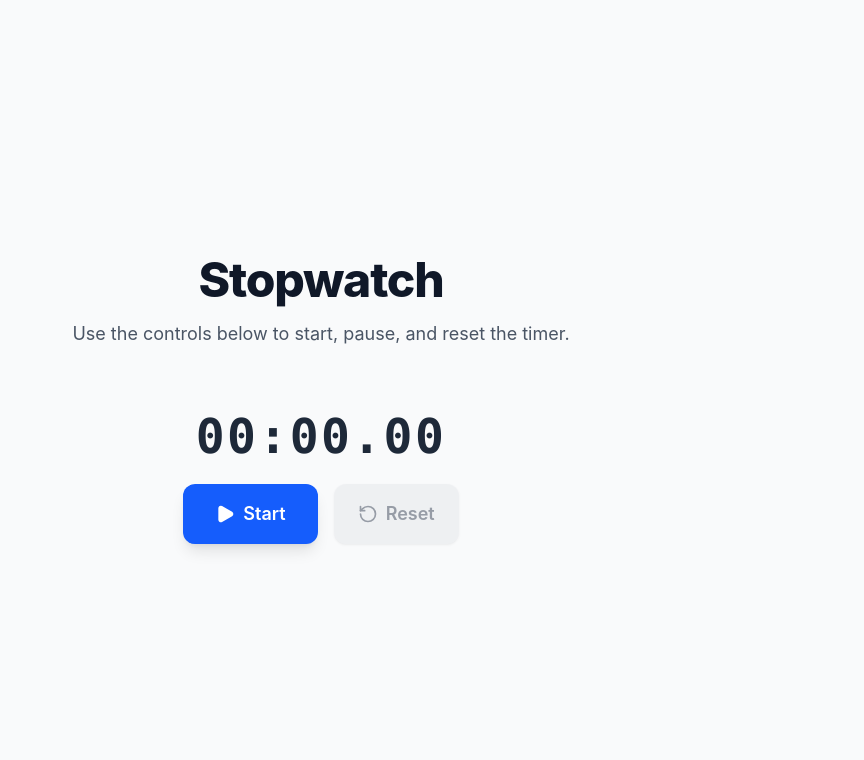
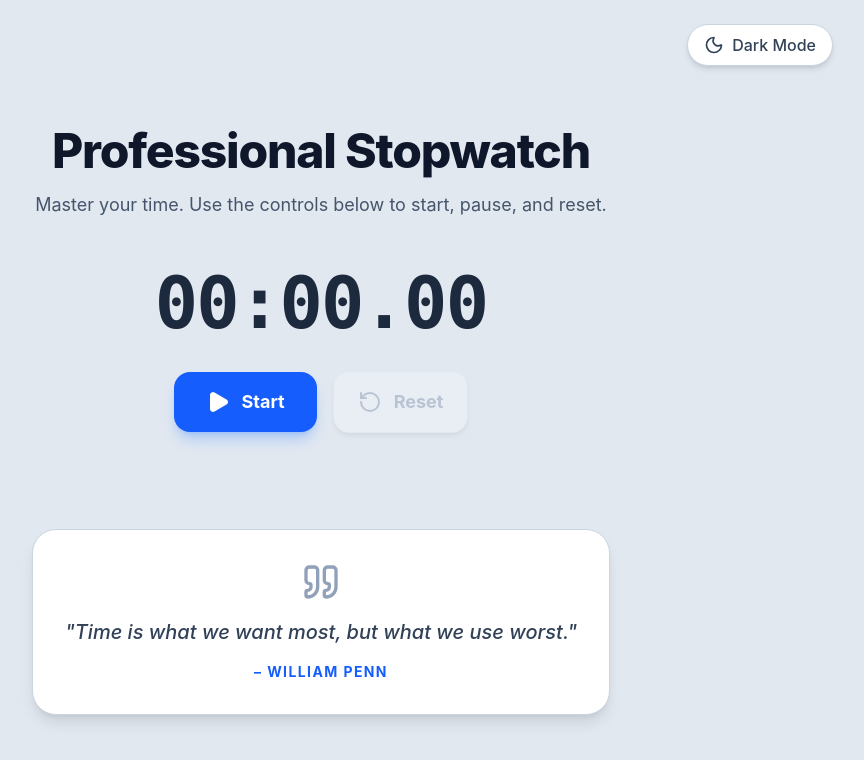
Before and after one commit to A-Sumani13/dummy-repo, a React (Vite) app: page / in a window 1280 px wide. Shown: the top 760 px of the page, without its empty margins (319-1183 px from the left). Built offline with nearby package versions, Linux system fonts and the light colour scheme.

Commit message:
feat: add dark mode toggle, rotating quotes, and professional blue styling
- Replaces simple text with dynamic rotating quotes
- Adds light/dark mode toggle using Lucide icons
- Applies professional solid background colors
- Changes Start, Pause, and Reset buttons to use blue color schemes

```diff
--- a/src/App.tsx
+++ b/src/App.tsx
@@ -1,20 +1,70 @@
+import { useState, useEffect } from 'react';
 import { StartButton } from './components/StartButton';
+import { Moon, Sun, Quote } from 'lucide-react';
+
+const QUOTES = [
+  "Time is what we want most, but what we use worst. – William Penn",
+  "The two most powerful warriors are patience and time. – Leo Tolstoy",
+  "Time is money. – Benjamin Franklin",
+  "Lost time is never found again. – Benjamin Franklin",
+  "The best time to plant a tree was 20 years ago. The second best time is now. – Chinese Proverb"
+];
 
 function App() {
+  const [isDarkMode, setIsDarkMode] = useState(false);
+  const [quoteIndex, setQuoteIndex] = useState(0);
+
+  useEffect(() => {
+    const interval = setInterval(() => {
+      setQuoteIndex((prev) => (prev + 1) % QUOTES.length);
+    }, 8000);
+    return () => clearInterval(interval);
+  }, []);
+
+  const toggleTheme = () => setIsDarkMode(!isDarkMode);
+
+  const bgClass = isDarkMode ? 'bg-[#0f172a]' : 'bg-[#e2e8f0]';
+  const textClass = isDarkMode ? 'text-white' : 'text-slate-900';
+  const textMutedClass = isDarkMode ? 'text-slate-400' : 'text-slate-600';
+
   return (
-    <main className="min-h-screen bg-gray-50 flex items-center justify-center p-6">
-      <div className="max-w-3xl w-full text-center space-y-8">
+    <main className={`min-h-screen transition-colors duration-500 flex flex-col p-6 ${bgClass}`}>
+      <div className="w-full max-w-5xl mx-auto flex justify-end">
+        <button
+          onClick={toggleTheme}
+          className={`flex items-center gap-2 px-4 py-2 rounded-full transition-all duration-300 font-medium ${isDarkMode ? 'bg-slate-800 hover:bg-slate-700 text-yellow-400 shadow-md' : 'bg-white hover:bg-slate-100 text-slate-700 shadow-md border border-slate-300'}`}
+          aria-label="Toggle theme"
+        >
+          {isDarkMode ? (
+            <><Sun className="w-5 h-5" /> <span>Light Mode</span></>
+          ) : (
+            <><Moon className="w-5 h-5" /> <span>Dark Mode</span></>
+          )}
+        </button>
+      </div>
+
+      <div className="flex-1 flex flex-col items-center justify-center max-w-3xl w-full mx-auto text-center space-y-12">
         <div className="space-y-4">
-          <h1 className="text-4xl md:text-5xl font-extrabold text-gray-900 tracking-tight">
-            Stopwatch
+          <h1 className={`text-4xl md:text-5xl font-extrabold tracking-tight transition-colors ${textClass}`}>
+            Professional Stopwatch
           </h1>
-          <p className="text-lg text-gray-600 max-w-xl mx-auto">
-            Use the controls below to start, pause, and reset the timer.
+          <p className={`text-lg max-w-xl mx-auto transition-colors ${textMutedClass}`}>
+            Master your time. Use the controls below to start, pause, and reset.
           </p>
         </div>
 
-        <div className="pt-8 flex justify-center">
-          <StartButton />
+        <div className="flex justify-center w-full">
+          <StartButton isDarkMode={isDarkMode} />
+        </div>
+
+        <div className={`max-w-2xl mx-auto mt-12 p-8 rounded-3xl flex flex-col items-center gap-4 transition-colors duration-500 shadow-lg ${isDarkMode ? 'bg-slate-800/80 border border-slate-700' : 'bg-white border border-slate-300'}`}>
+          <Quote className={`w-10 h-10 transition-colors ${isDarkMode ? 'text-slate-500' : 'text-slate-400'}`} />
+          <p className={`text-xl font-medium italic transition-colors duration-500 ${isDarkMode ? 'text-slate-200' : 'text-slate-700'}`}>
+            "{QUOTES[quoteIndex].split(' – ')[0]}"
+          </p>
+          <span className={`text-sm font-bold uppercase tracking-widest transition-colors ${isDarkMode ? 'text-blue-400' : 'text-blue-600'}`}>
+            – {QUOTES[quoteIndex].split(' – ')[1]}
+          </span>
         </div>
       </div>
     </main>
--- a/src/components/StartButton.tsx
+++ b/src/components/StartButton.tsx
@@ -1,7 +1,11 @@
 import { useState, useEffect } from 'react';
 import { Play, Pause, RotateCcw } from 'lucide-react';
 
-export function StartButton() {
+interface StartButtonProps {
+  isDarkMode?: boolean;
+}
+
+export function StartButton({ isDarkMode = false }: StartButtonProps) {
   const [time, setTime] = useState(0);
   const [isRunning, setIsRunning] = useState(false);
 
@@ -35,8 +39,8 @@ export function StartButton() {
   };
 
   return (
-    <div className="flex flex-col items-center gap-6">
-      <div className="text-5xl font-mono font-bold text-gray-800 tracking-wider">
+    <div className="flex flex-col items-center gap-8">
+      <div className={`text-6xl sm:text-7xl font-mono font-extrabold tracking-tight transition-colors duration-500 tabular-nums ${isDarkMode ? 'text-white drop-shadow-[0_0_15px_rgba(255,255,255,0.1)]' : 'text-slate-800'}`}>
         {formatTime(time)}
       </div>
 
@@ -44,17 +48,17 @@ export function StartButton() {
         {!isRunning ? (
           <button
             onClick={handleStart}
-            className="inline-flex items-center justify-center gap-2 px-8 py-4 text-lg font-semibold text-white bg-blue-600 rounded-xl shadow-lg transition-all duration-300 ease-out hover:-translate-y-1 hover:shadow-xl hover:bg-blue-700 focus:outline-none focus:ring-2 focus:ring-blue-500 focus:ring-offset-2"
+            className="inline-flex items-center justify-center gap-3 px-8 py-4 text-lg font-bold text-white bg-blue-600 rounded-2xl shadow-lg shadow-blue-500/30 transition-all duration-300 ease-out hover:-translate-y-1 hover:shadow-xl hover:shadow-blue-500/40 hover:bg-blue-700 focus:outline-none focus:ring-4 focus:ring-blue-500/50 active:translate-y-0"
           >
-            <Play className="w-5 h-5 fill-current" />
+            <Play className="w-6 h-6 fill-current" />
             <span>Start</span>
           </button>
         ) : (
           <button
             onClick={handlePause}
-            className="inline-flex items-center justify-center gap-2 px-8 py-4 text-lg font-semibold text-white bg-amber-500 rounded-xl shadow-lg transition-all duration-300 ease-out hover:-translate-y-1 hover:shadow-xl hover:bg-amber-600 focus:outline-none focus:ring-2 focus:ring-amber-500 focus:ring-offset-2"
+            className="inline-flex items-center justify-center gap-3 px-8 py-4 text-lg font-bold text-white bg-blue-500 rounded-2xl shadow-lg shadow-blue-500/30 transition-all duration-300 ease-out hover:-translate-y-1 hover:shadow-xl hover:shadow-blue-500/40 hover:bg-blue-600 focus:outline-none focus:ring-4 focus:ring-blue-500/50 active:translate-y-0"
           >
-            <Pause className="w-5 h-5 fill-current" />
+            <Pause className="w-6 h-6 fill-current" />
             <span>Pause</span>
           </button>
         )}
@@ -62,9 +66,13 @@ export function StartButton() {
         <button
           onClick={handleReset}
           disabled={time === 0 && !isRunning}
-          className="inline-flex items-center justify-center gap-2 px-6 py-4 text-lg font-semibold text-gray-700 bg-gray-200 rounded-xl shadow transition-all duration-300 ease-out hover:-translate-y-1 hover:bg-gray-300 focus:outline-none focus:ring-2 focus:ring-gray-400 focus:ring-offset-2 disabled:opacity-50 disabled:hover:translate-y-0 disabled:cursor-not-allowed"
+          className={`inline-flex items-center justify-center gap-3 px-6 py-4 text-lg font-bold rounded-2xl shadow-md transition-all duration-300 ease-out focus:outline-none focus:ring-4 active:translate-y-0 ${
+            isDarkMode
+              ? 'bg-slate-800 text-blue-400 hover:bg-slate-700 hover:text-blue-300 hover:-translate-y-1 focus:ring-slate-700/50 disabled:bg-slate-800/50 disabled:text-slate-600'
+              : 'bg-white text-blue-600 border border-blue-200 hover:bg-blue-50 hover:-translate-y-1 focus:ring-blue-200 disabled:bg-slate-100 disabled:text-slate-400 disabled:border-slate-200'
+          } disabled:opacity-50 disabled:hover:translate-y-0 disabled:cursor-not-allowed`}
         >
-          <RotateCcw className="w-5 h-5" />
+          <RotateCcw className="w-6 h-6" />
           <span>Reset</span>
         </button>
       </div>
```
